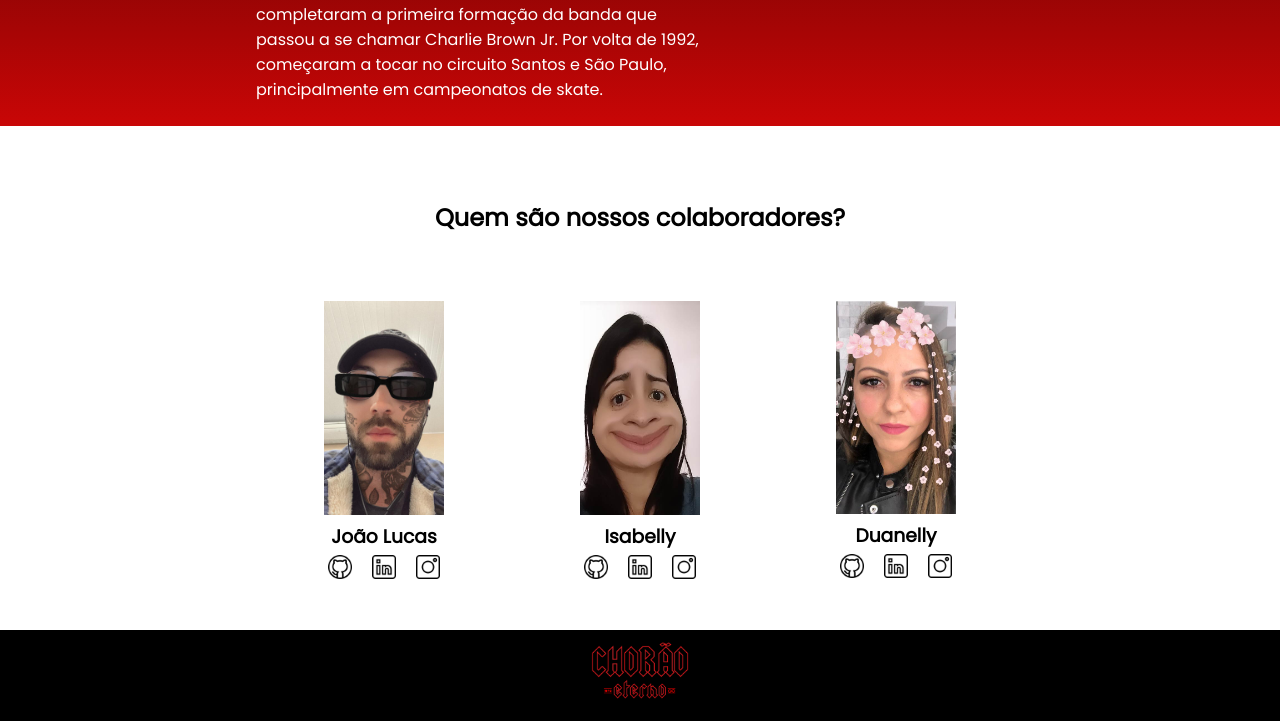
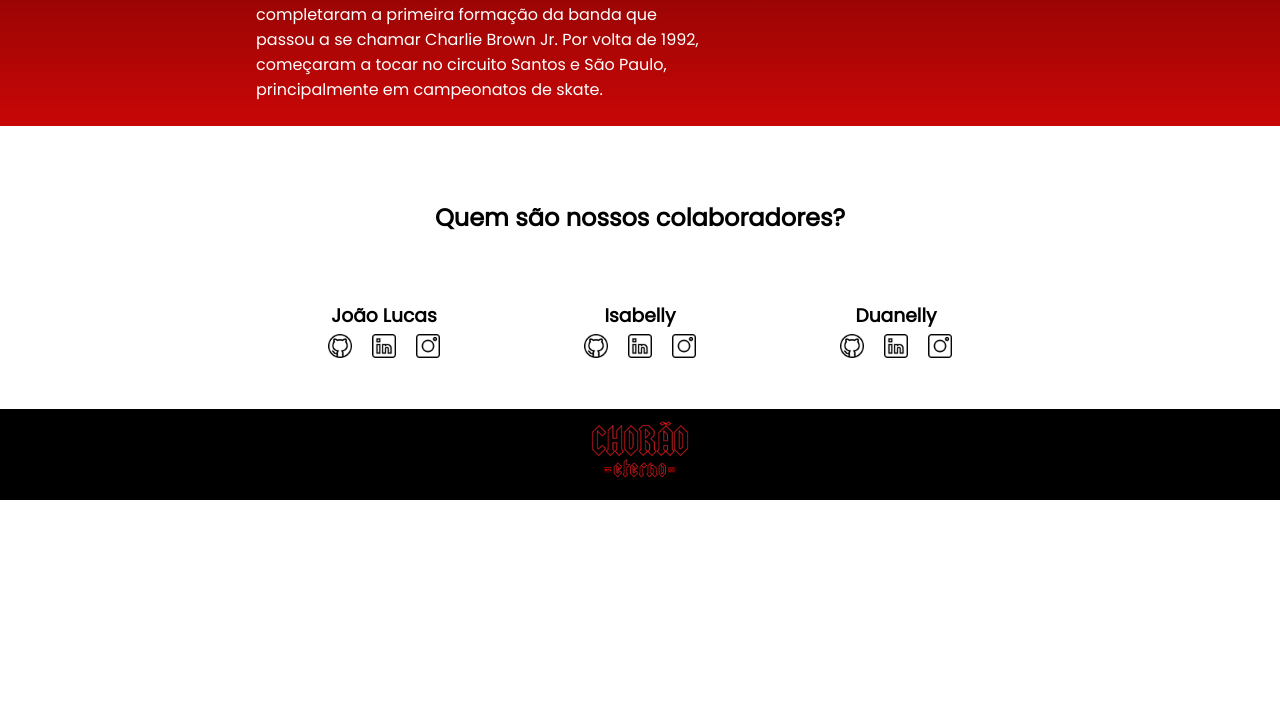
Before and after one commit to LucassouzaDevTech/Projeto-Chorao, a plain HTML site: page index.html in a window 1280 px wide. Shown: the part 456-1177 px from the top of the page. After the commit the page ends 956 px from the top, so only its background shows below. Drawn offline with Linux system fonts and the light colour scheme.

Commit message:
Update index.html

```diff
--- a/index.html
+++ b/index.html
@@ -34,7 +34,7 @@
         <div class="estudante-todos">
             <span></span>
             <div class="estudante-div">
-                <img class="estudante-imagem" src="Marcelo.jpeg" alt="foto do marcelo">
+
                 <h3 class="estudante-nome">João Lucas</h3>
                 <a href="https://github.com/marcelopaludetto"><img class="estudante-icone" src="github.png"
                         alt="icone github"></a>
@@ -44,7 +44,7 @@
                         alt="icone instagram"></a>
             </div>
             <div class="estudante-div">
-                <img class="estudante-imagem" src="Gabi.jpg" alt="foto da gabi">
+
                 <h3 class="estudante-nome">Isabelly</h3>
                 <a href="https://github.com/GabrielaM-L"><img class="estudante-icone" src="github.png"
                         alt="icone github"></a>
@@ -54,7 +54,7 @@
                         alt="icone instagram"></a>
             </div>
             <div class="estudante-div">
-                <img class="estudante-imagem" src="Liz.jpg" alt="foto da lizandra">
+
                 <h3 class="estudante-nome">Duanelly</h3>
                 <a href="https://github.com/LizandraDuarte40"><img class="estudante-icone" src="github.png"
                         alt="icone github"></a>
```
